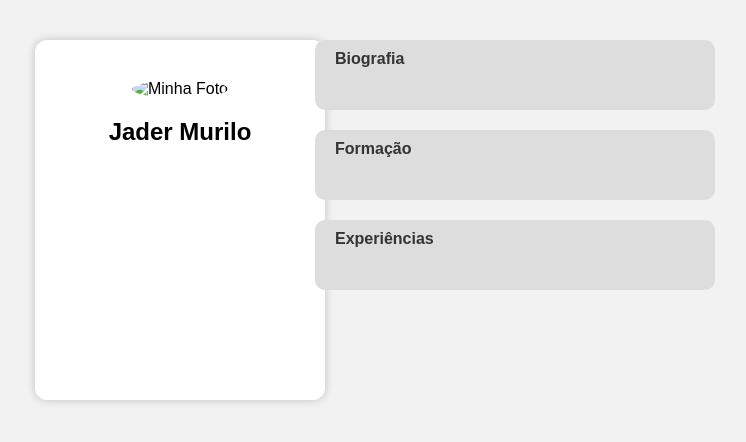
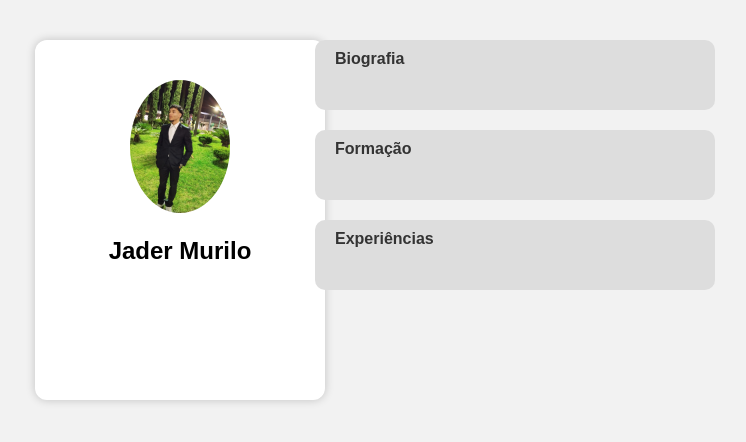
Before and after one commit to JaderMurilo/Site, a plain HTML site: page index.html in a window 1280 px wide. Shown: the whole page, without its empty margins (265-1011 px from the left). Drawn offline with Linux system fonts and the light colour scheme.

Commit message:
Update index.html

```diff
--- a/index.html
+++ b/index.html
@@ -13,13 +13,13 @@
     <div class="foto-container" onclick="virarCartao()">
       <div class="cartao" id="cartao">
         <div class="frente">
-          <img src="foto-exemplo.jpg" alt="Minha Foto" />
+          <img src="066b2a06-1b8d-4e36-ba43-07528d63fc89.jpg" alt="Minha Foto" />
           <h2>Jader Murilo</h2>
         </div>
         <div class="verso">
           <h3>Contatos</h3>
-          <p>Email: jadermurilo@email.com</p>
-          <p>Telefone: (11) 91234-5678</p>
+          <p>Email: jadermurilo6@gmail.com</p>
+          <p>Telefone: (42) 9901-9415</p>
           <p>GitHub: github.com/JaderMurilo</p>
         </div>
       </div>
@@ -30,7 +30,7 @@
       <div class="aba" onclick="abrirAba(this, 'bio')">
         <span>Biografia</span>
         <div class="conteudo-aba" id="bio">
-          <p>Sou estudante de Engenharia de Software, apaixonado por tecnologia e inovação.</p>
+          <p>Estou autalmente cursando Engenharia de Software, sou apaixonado por tecnologia e inovação.</p>
         </div>
       </div>
       <div class="aba" onclick="abrirAba(this, 'formacao')">
```
